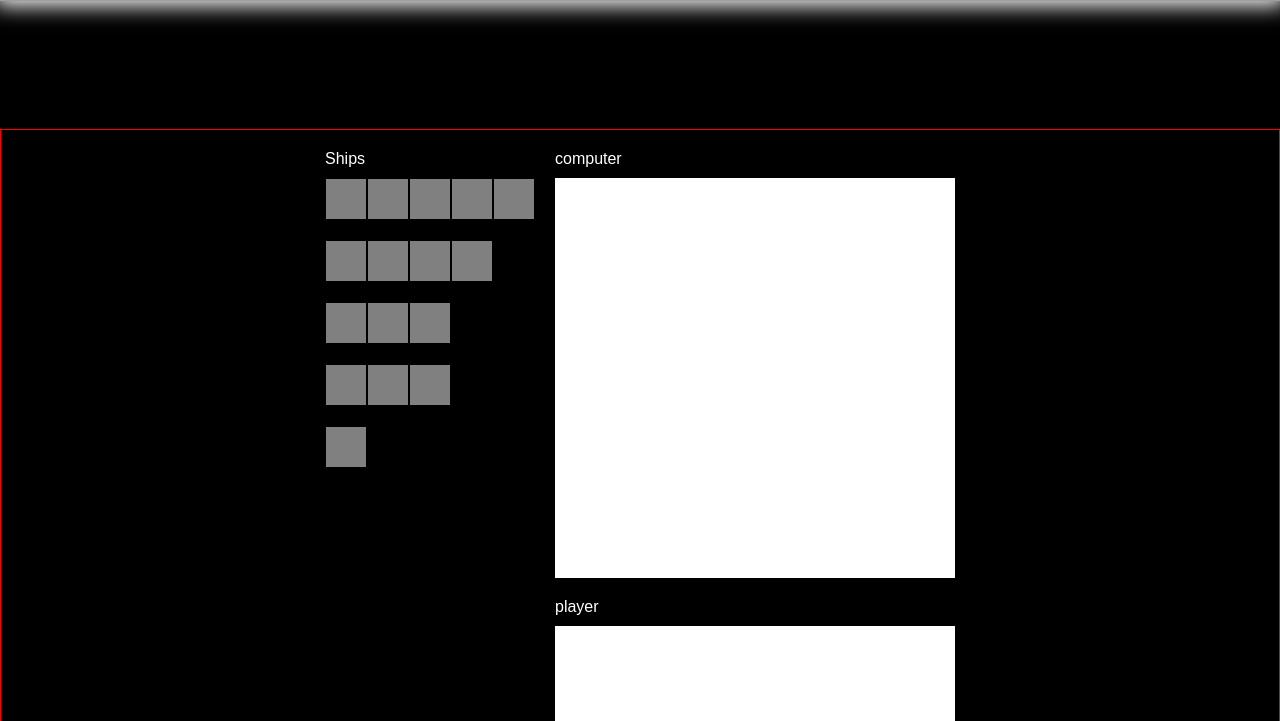
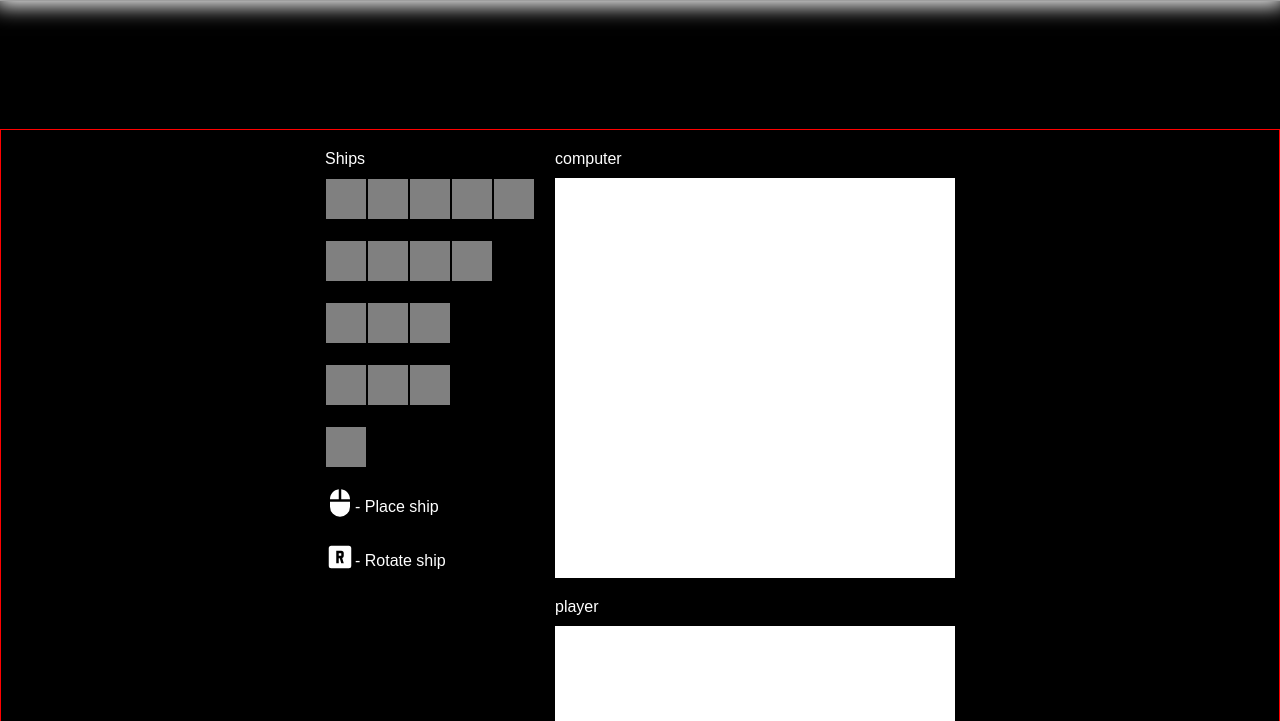
Before and after one commit to Reshpack/battleships, a website built with webpack: page src/index.html in a window 1280 px wide. Shown: the part 79-800 px from the top of the page. Built offline with nearby package versions, Linux system fonts and the light colour scheme; grey boxes are pictures that could not be loaded; a web font is replaced by a local one.

Commit message:
added the ships going to try fit in tomorrow

```diff
--- a/src/index.html
+++ b/src/index.html
@@ -39,23 +39,23 @@
                     <div></div>
                 </div>
                 <div class="controls">
-                    <div>
+                    <div class="control-item">
                         <div class="icon">
                             <svg xmlns="http://www.w3.org/2000/svg" viewBox="0 0 24 24">
                               <title>mouse</title>
                               <path d="M11,1.07C7.05,1.56 4,4.92 4,9H11M4,15A8,8 0 0,0 12,23A8,8 0 0,0 20,15V11H4M13,1.07V9H20C20,4.92 16.94,1.56 13,1.07Z"></path>
                             </svg>
-                          </div>
-                        "- place ship"
+                        </div>
+                        <p>- Place ship</p>
                     </div>
-                    <div>
+                    <div class="control-item">
                         <div class="icon">
                             <svg xmlns="http://www.w3.org/2000/svg" viewBox="0 0 24 24">
                               <title>alpha-r-box</title>
                               <path d="M9,7V17H11V13H11.8L13,17H15L13.76,12.85C14.5,12.55 15,11.84 15,11V9A2,2 0 0,0 13,7H9M11,9H13V11H11V9M5,3H19A2,2 0 0,1 21,5V19A2,2 0 0,1 19,21H5A2,2 0 0,1 3,19V5A2,2 0 0,1 5,3Z"></path>
                             </svg>
                         </div>
-                        "- rotate ship"
+                        <p>- Rotate ship</p>
                     </div>
                 </div>
             </div>
--- a/src/styles/main.scss
+++ b/src/styles/main.scss
@@ -11,6 +11,7 @@ body {
     display: flex;
     flex-direction: column;
     min-height: 100vh;
+    color: $white;
 }
 
 header {
@@ -73,8 +74,29 @@ h1 {
 }
 
 .controls {
-    margin-top: 20px;
+    display: flex;
+    flex-direction: column;
 
+    .control-item {
+        display: flex;
+        flex-direction: row;
+        align-items: center; // Center icon and text horizontally
+        margin: 10px 0; // Add some space between each control item
+
+        .icon {
+            width: 30px;
+            svg {
+                fill: $white;
+                width: 30px;
+                height: 30px;
+            }
+        }
+
+        p {
+            color: $white;
+            margin: 5px 0 0 0; // Add a small margin on top of the text
+        }
+    }
 }
 
 .boards {
```
Also changed, not shown: src/assets/destroyer4.png (added), src/assets/falcon1.png (added), src/assets/transporter5.png (added), src/assets/xwing3.png (added), src/assets/ywing3.png (added).
